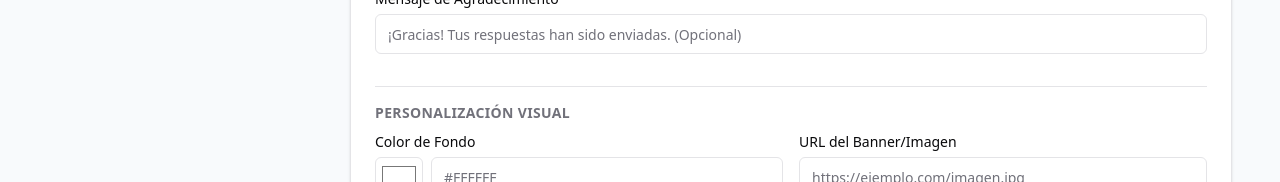
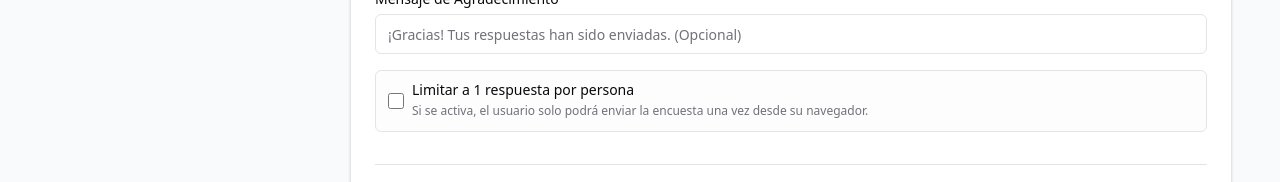
Before and after one commit to sdaza31/encuestas-app, a Next.js app: page /admin/builder in a window 1280 px wide. Shown: the part 365-547 px from the top of the page. Built offline with nearby package versions, Linux system fonts and the light colour scheme; no server answers; the database is empty; sample sign-in values are in the browser's storage.

Commit message:
Add limit one response feature and fix update survey logic

```diff
--- a/src/components/SurveyViewer.tsx
+++ b/src/components/SurveyViewer.tsx
@@ -20,6 +20,17 @@ export function SurveyViewer({ survey, isPreview = false, onBack }: SurveyViewer
     const [submitting, setSubmitting] = React.useState(false)
     const [submitted, setSubmitted] = React.useState(false) // Local submitted state for success message
 
+    const [alreadyResponded, setAlreadyResponded] = React.useState(false);
+
+    React.useEffect(() => {
+        if (survey.limitOneResponse && !isPreview && survey.id) {
+            const hasResponded = localStorage.getItem(`survey_responded_${survey.id}`);
+            if (hasResponded) {
+                setAlreadyResponded(true);
+            }
+        }
+    }, [survey.id, survey.limitOneResponse, isPreview]);
+
     const handleAnswerChange = (questionId: string, value: string | number | string[]) => {
         setAnswers(prev => ({
             ...prev,
@@ -37,12 +48,28 @@ export function SurveyViewer({ survey, isPreview = false, onBack }: SurveyViewer
         try {
             await submitResponse(survey.id, answers);
             setSubmitted(true);
+            if (survey.limitOneResponse) {
+                localStorage.setItem(`survey_responded_${survey.id}`, 'true');
+            }
         } catch (error) {
             console.error(error);
             alert("Error al enviar la respuesta.");
         } finally {
             setSubmitting(false);
         }
+    }
+
+    if (alreadyResponded) {
+        return (
+            <div className="min-h-screen flex items-center justify-center p-4 bg-muted/20">
+                <div className="max-w-md w-full bg-card p-8 rounded-lg shadow-lg text-center space-y-4 border border-yellow-200 bg-yellow-50">
+                    <h2 className="text-xl font-bold text-yellow-800">Ya has respondido</h2>
+                    <p className="text-yellow-700">
+                        Esta encuesta solo permite una respuesta por persona y ya hemos registrado la tuya.
+                    </p>
+                </div>
+            </div>
+        )
     }
 
     if (submitted) {
--- a/src/components/builder/SurveyBuilder.tsx
+++ b/src/components/builder/SurveyBuilder.tsx
@@ -9,7 +9,7 @@ import { Input } from "@/components/ui/input"
 import { Label } from "@/components/ui/label"
 import { Plus, Eye, Save } from "lucide-react"
 
-import { createSurvey } from "@/lib/services"
+import { createSurvey, updateSurvey } from "@/lib/services"
 import { SurveyViewer } from "@/components/SurveyViewer"
 import { SurveyList } from "@/components/admin/SurveyList"
 
@@ -24,6 +24,7 @@ export function SurveyBuilder() {
     const [isPreview, setIsPreview] = React.useState(false)
     const [isSaving, setIsSaving] = React.useState(false)
     const [shareUrl, setShareUrl] = React.useState<string | null>(null)
+    const [isUpdate, setIsUpdate] = React.useState(false) // Track if we are updating an existing remote survey
 
 
 
@@ -77,10 +78,20 @@ export function SurveyBuilder() {
     const handleSave = async () => {
         setIsSaving(true);
         try {
-            const id = await createSurvey(survey);
+            let id = survey.id;
 
-            // IMPORTANTE: Actualizamos el ID local con el real de Firestore
-            setSurvey(prev => ({ ...prev, id: id }));
+            // Si ya hemos guardado remotamente (isUpdate is true) o detectamos que el ID no es uno generado localmente (simple heuristic?),
+            // usaremos update.
+            // La mejor forma es confiar en flag isUpdate que seteamos al crear o al cargar.
+
+            if (isUpdate) {
+                await updateSurvey(survey);
+                // id se mantiene
+            } else {
+                id = await createSurvey(survey);
+                setSurvey(prev => ({ ...prev, id: id }));
+                setIsUpdate(true); // From now on, it's an update
+            }
 
             const url = getShareUrl(id);
             setShareUrl(url);
@@ -104,6 +115,7 @@ export function SurveyBuilder() {
         if (confirm("Si cambias de encuesta sin guardar, perderás los cambios actuales. ¿Continuar?")) {
             setSurvey(selectedSurvey);
             setShareUrl(null);
+            setIsUpdate(true); // Al seleccionar una existente, estamos en modo update
         }
     };
 
@@ -116,6 +128,7 @@ export function SurveyBuilder() {
                 questions: []
             });
             setShareUrl(null);
+            setIsUpdate(false); // Nueva encuesta = create mode
         }
     }
 
@@ -205,6 +218,27 @@ export function SurveyBuilder() {
                                     onChange={(e) => setSurvey({ ...survey, thankYouMessage: e.target.value })}
                                     placeholder="¡Gracias! Tus respuestas han sido enviadas. (Opcional)"
                                 />
+                            </div>
+
+                            <div className="flex items-center space-x-2 border p-3 rounded-md bg-muted/20">
+                                <input
+                                    type="checkbox"
+                                    id="limit-response"
+                                    checked={survey.limitOneResponse || false}
+                                    onChange={(e) => setSurvey({ ...survey, limitOneResponse: e.target.checked })}
+                                    className="h-4 w-4 rounded border-gray-300 text-primary focus:ring-primary cursor-pointer"
+                                />
+                                <div className="grid gap-1.5 leading-none">
+                                    <label
+                                        htmlFor="limit-response"
+                                        className="text-sm font-medium leading-none peer-disabled:cursor-not-allowed peer-disabled:opacity-70 cursor-pointer"
+                                    >
+                                        Limitar a 1 respuesta por persona
+                                    </label>
+                                    <p className="text-xs text-muted-foreground">
+                                        Si se activa, el usuario solo podrá enviar la encuesta una vez desde su navegador.
+                                    </p>
+                                </div>
                             </div>
                         </div>
 
--- a/src/lib/services.ts
+++ b/src/lib/services.ts
@@ -8,7 +8,8 @@ import {
     deleteDoc,
     query,
     orderBy,
-    Timestamp
+    Timestamp,
+    setDoc
 } from "firebase/firestore";
 import { Survey } from "@/types";
 
@@ -34,6 +35,28 @@ export const createSurvey = async (survey: Survey) => {
         return docRef.id;
     } catch (e) {
         console.error("Error creating survey: ", e);
+        throw e;
+    }
+};
+
+export const updateSurvey = async (survey: Survey) => {
+    try {
+        if (!survey.id) throw new Error("Cannot update survey without ID");
+
+        const cleanSurvey = JSON.parse(JSON.stringify(survey));
+        const docRef = doc(db, COLLECTION_SURVEYS, survey.id);
+
+        // Remove id from data to avoid duplication/confusion inside the doc
+        delete cleanSurvey.id;
+
+        await setDoc(docRef, {
+            ...cleanSurvey,
+            updatedAt: Timestamp.now()
+        }, { merge: true });
+
+        return survey.id;
+    } catch (e) {
+        console.error("Error updating survey: ", e);
         throw e;
     }
 };
--- a/src/types/index.ts
+++ b/src/types/index.ts
@@ -37,6 +37,7 @@ export interface Survey {
         questionTitleStyle?: TextStyle;
         answerStyle?: TextStyle;
     };
+    limitOneResponse?: boolean;
     thankYouMessage?: string;
     questions: Question[];
 }
```
